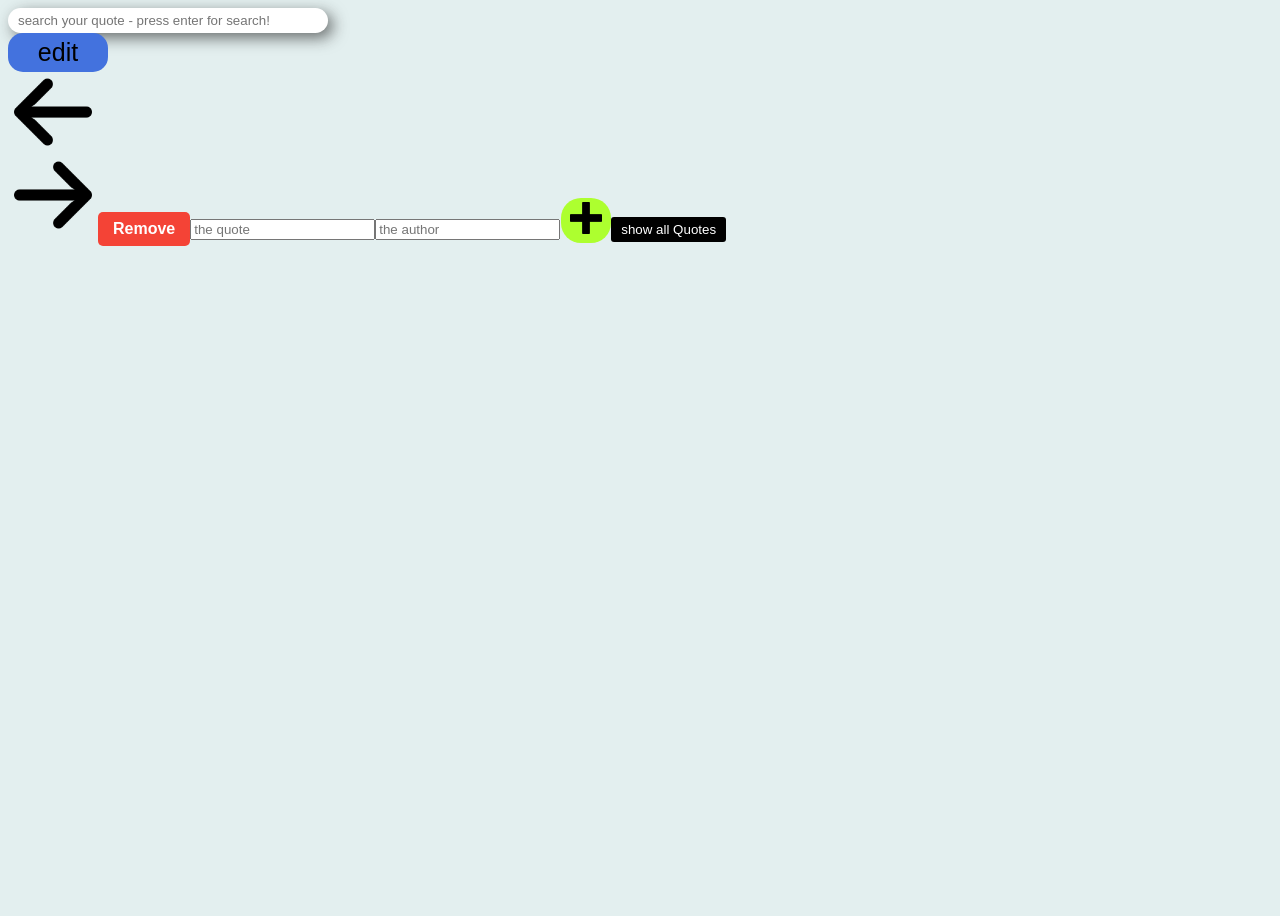
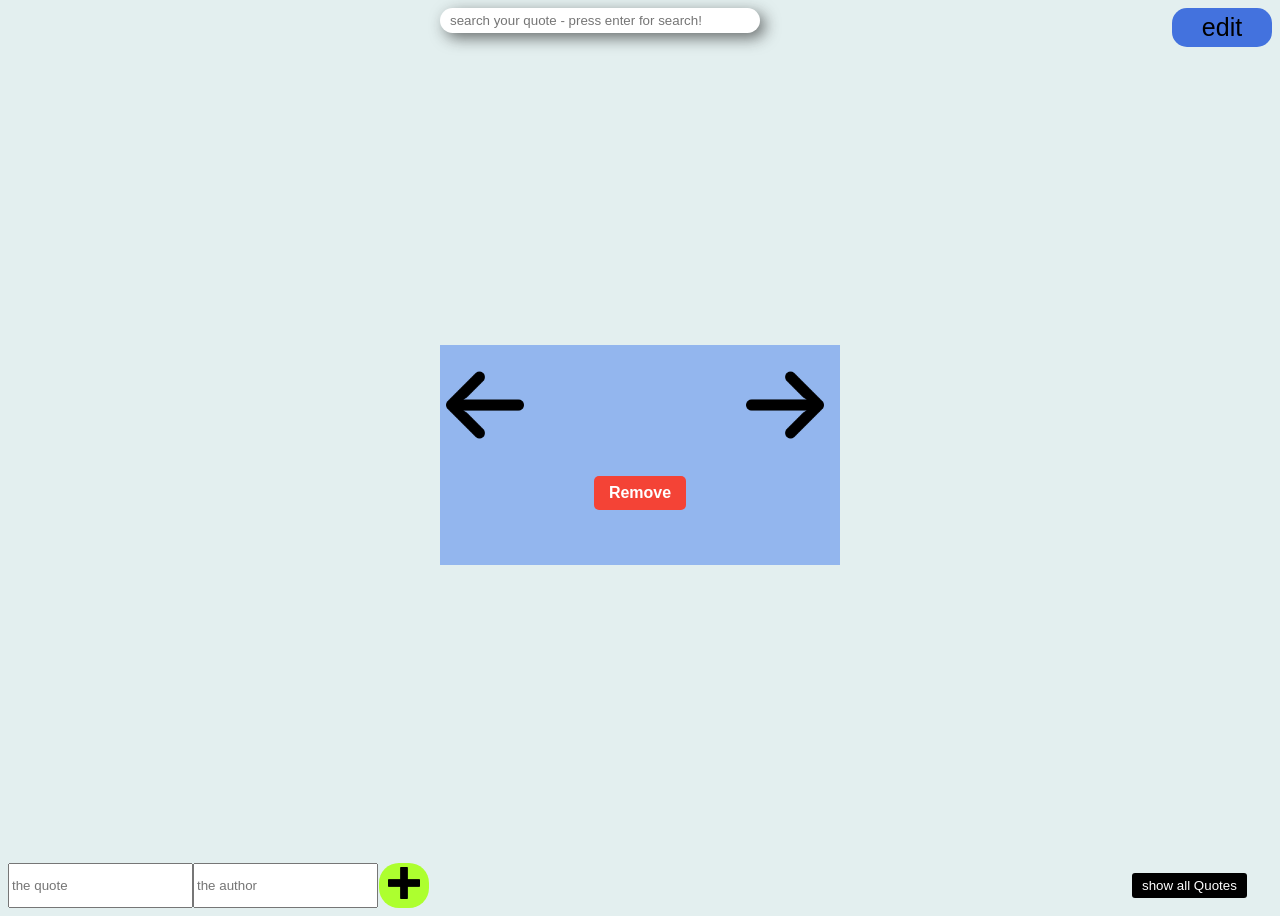
Before and after one commit to NiklasBoost/RandomQuoteGenerator, a React (Vite) app: page / in a window 1280 px wide. Before the commit the page ends 800 px from the top, so only its background shows below. Built offline with nearby package versions, Linux system fonts and the light colour scheme.

Commit message:
styles richtig platziert

```diff
--- a/index.html
+++ b/index.html
@@ -5,6 +5,7 @@
     <meta name="viewport" content="width=device-width, initial-scale=1.0" />
     <title>RandomQuotes</title>
     <link rel="stylesheet" href="src/components/frontend/styles/general.css">
+    <link rel="stylesheet" href="src/components/frontend/styles/main-site/wrapper.css">
     <link rel="stylesheet" href="src/components/frontend/styles/main-site/header.css">
     <link rel="stylesheet" href="src/components/frontend/styles/main-site/quote-container.css">
     <link rel="stylesheet" href="src/components/frontend/styles/main-site/footer.css">
--- a/src/components/frontend/quotes/Footer.tsx
+++ b/src/components/frontend/quotes/Footer.tsx
@@ -1,9 +1,13 @@
 export function Footer() {
   return (
-    <>
-      <InputStuff />
-      <HelpingButton />
-    </>
+    <div className="footer">
+      <div className="input-container">
+        <InputStuff />
+      </div>
+      <div className="help-code-container">
+        <HelpingButton />
+      </div>
+    </div>
   )
 }
 
--- a/src/components/frontend/quotes/MiddlePart.tsx
+++ b/src/components/frontend/quotes/MiddlePart.tsx
@@ -1,47 +1,51 @@
 export function MiddlePart() {
   return (
-    <>
+    <div className="middle-part">
+      <div className="quote-container">
         <GoToLastQuote />
         <Outputs />
         <GoToNextQuote />
         <RemoveButton />
-    </>
+      </div>
+    </div>
   )
 }
 
 function GoToLastQuote() {
   return (
-    <>
+    <div  className="nested-layout">
       <button className="last-quote last-quote-js">
         <img className="backward-arrow-img" src="src/components/frontend/styles/pictures/backward_arrow.png"></img>
       </button>
-    </>
+    </div>
   )
 }
 
 function Outputs() {
  return (
-  <>
+  <div  className="nested-layout">
     <div id="output-quote"></div>
     <div id="output-author"></div>
-  </>
+  </div>
  )
 }
 
 function GoToNextQuote() {
   return (
-    <>
+    <div  className="nested-layout">
       <button className="next-quote next-quote-js">
         <img className="forward-arrow-img" src="src\components\frontend\styles\pictures\forward_arrow.png"></img>
       </button>
-    </>
+    </div>
   )
 }
 
 function RemoveButton() {
   return (
+    <div  className="nested-layout">
       <button className="remove-button">
         Remove
       </button>
+    </div>
   )
 }
--- a/src/main.tsx
+++ b/src/main.tsx
@@ -8,8 +8,10 @@ import { Footer } from './components/frontend/quotes/Footer.tsx'
 ReactDOM.createRoot(document.getElementById('root')!).render(
 
   <React.StrictMode>
-    <Header />
-    <MiddlePart />
-    <Footer />
+    <div className='wrapper'>
+      <Header />
+      <MiddlePart />
+      <Footer />
+    </div>
   </React.StrictMode>,
 )
```
Lines whose indentation alone changed are shown as unchanged.
